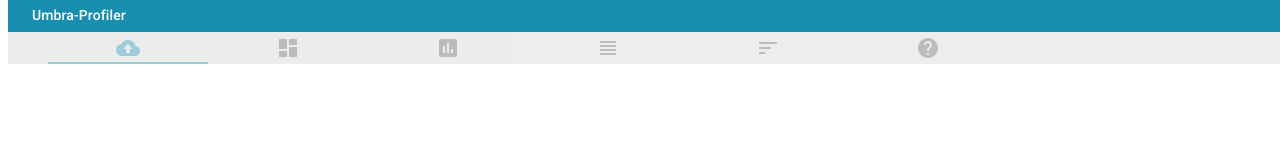
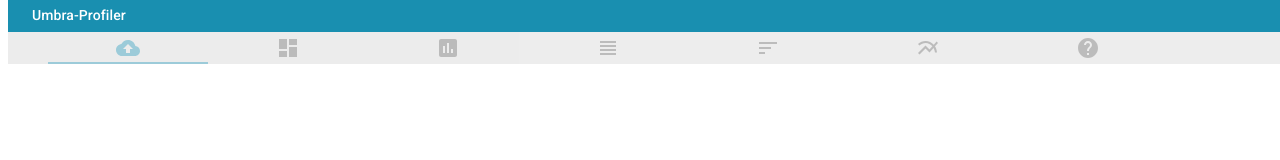
Before and after one commit to umbraperf/umbraperf, a React app: page /upload in a window 1280 px wide. Shown: the top 160 px of the page. Built offline with nearby package versions, Linux system fonts and the light colour scheme; the HTML template or start-up script is replaced by a standard one.

Commit message:
add icon and route for new multiple pipelines component

```diff
--- a/src/app.tsx
+++ b/src/app.tsx
@@ -26,6 +26,7 @@ import AssessmentIcon from '@material-ui/icons/Assessment';
 import SortIcon from '@material-ui/icons/Sort';
 import DashboardIcon from '@material-ui/icons/Dashboard';
 import ViewHeadlineIcon from '@material-ui/icons/ViewHeadline';
+import MultilineChartIcon from '@material-ui/icons/MultilineChart';
 import { AppBar, createTheme, MuiThemeProvider, Toolbar, Typography } from '@material-ui/core';
 import { WebFileController } from './controller/web_file_controller';
 import { Shadows } from '@material-ui/core/styles/shadows';
@@ -36,8 +37,6 @@ import { Shadows } from '@material-ui/core/styles/shadows';
 //export const store = createProdStore();
 export const store = createDevStore();
 
-//Create WorkerAPI
-// const workerAPI = new WorkerAPI();
 const webFileController = new WebFileController();
 
 const appColor = {
@@ -49,7 +48,6 @@ export const appContext: IAppContext = {
     controller: webFileController,
     primaryColor: appColor.primary,
     secondaryColor: appColor.secondary,
-
 };
 
 const materialUiTheme = createTheme({
@@ -96,6 +94,12 @@ export const routes = [
         sidebarName: 'Swim Lanes (Pipelines)',
         component: SwimLanesPipelines,
         icon: () => { return (<SortIcon />) },
+    },
+    {
+        path: '/swim-lanes-multiple-pipelines',
+        sidebarName: 'Swim Lanes (Multiple Pipelines)',
+        component: null,
+        icon: () => { return (<MultilineChartIcon />) },
     },
     {
         path: '/dummy',
```
